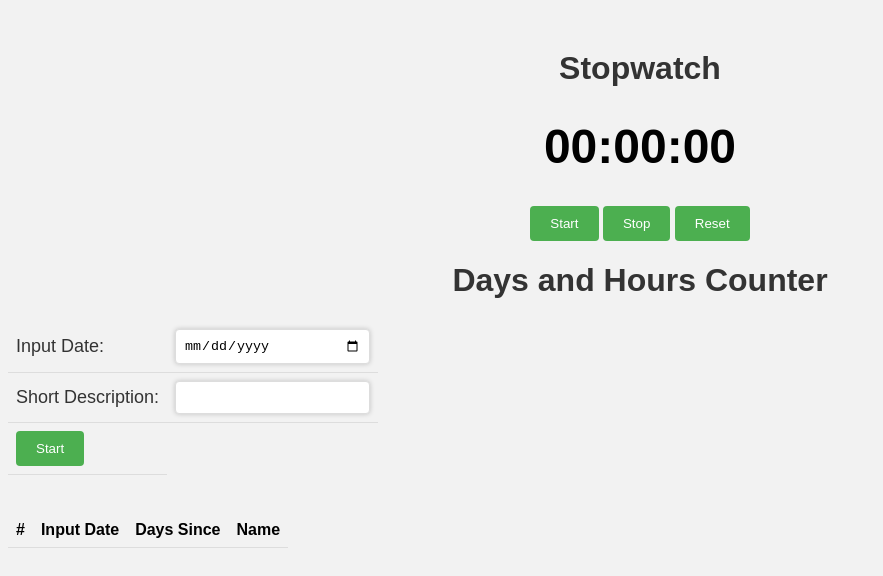
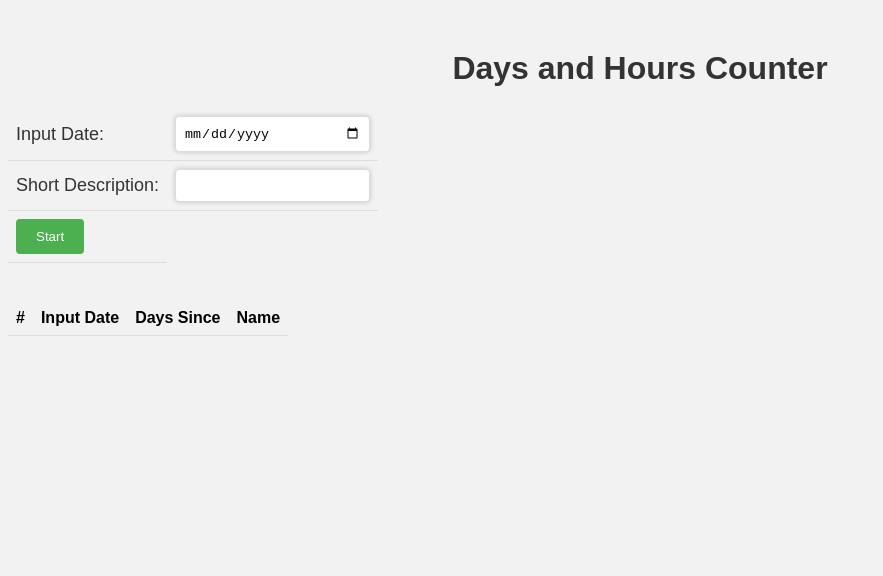
Before and after one commit to maghov/maghov.github.io, a plain HTML site: page index.html in a window 1280 px wide. Shown: the whole page, without its empty margins (0-883 px from the left). Drawn offline with Linux system fonts and the light colour scheme.

Commit message:
Update index.html

```diff
--- a/index.html
+++ b/index.html
@@ -1,35 +1,6 @@
 <!DOCTYPE html>
 
 <link rel="stylesheet" type="text/css" href="style.css">
-
-<!DOCTYPE html>
-<html>
-  <head>
-    <title>Stopwatch</title>
-    <style>
-      /* CSS for the stopwatch display */
-      #stopwatch-display {
-        font-size: 3rem;
-        font-weight: bold;
-        text-align: center;
-        margin: 2rem 0;
-      }
-    </style>
-  </head>
-  <body>
-    <h1>Stopwatch</h1>
-    <div id="stopwatch-display">00:00:00</div>
-    <button id="start-button" onclick="startStopwatch()">Start</button>
-    <button id="stop-button" onclick="stopStopwatch()">Stop</button>
-    <button id="reset-button" onclick="resetStopwatch()">Reset</button>
-  </body>
-</html>
-
-
-
-
-
-
 <html>
   <head>
     <title>Days and Hours Counter</title>
```
